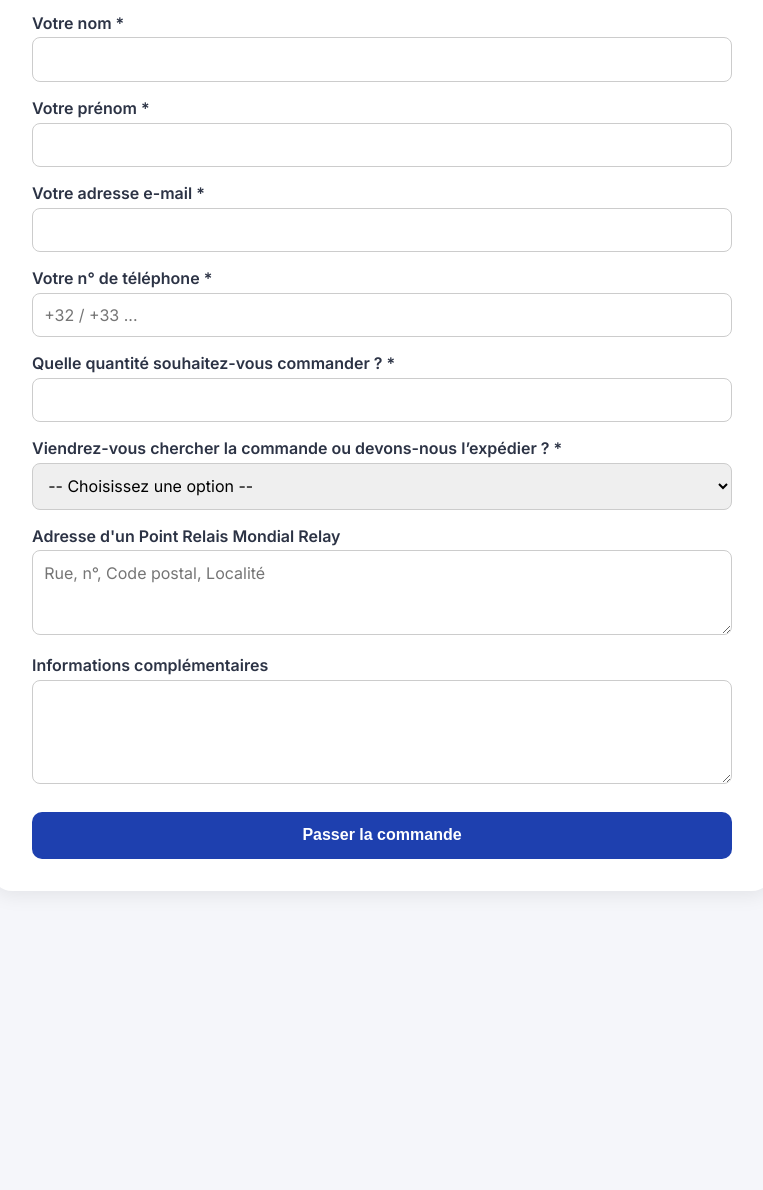
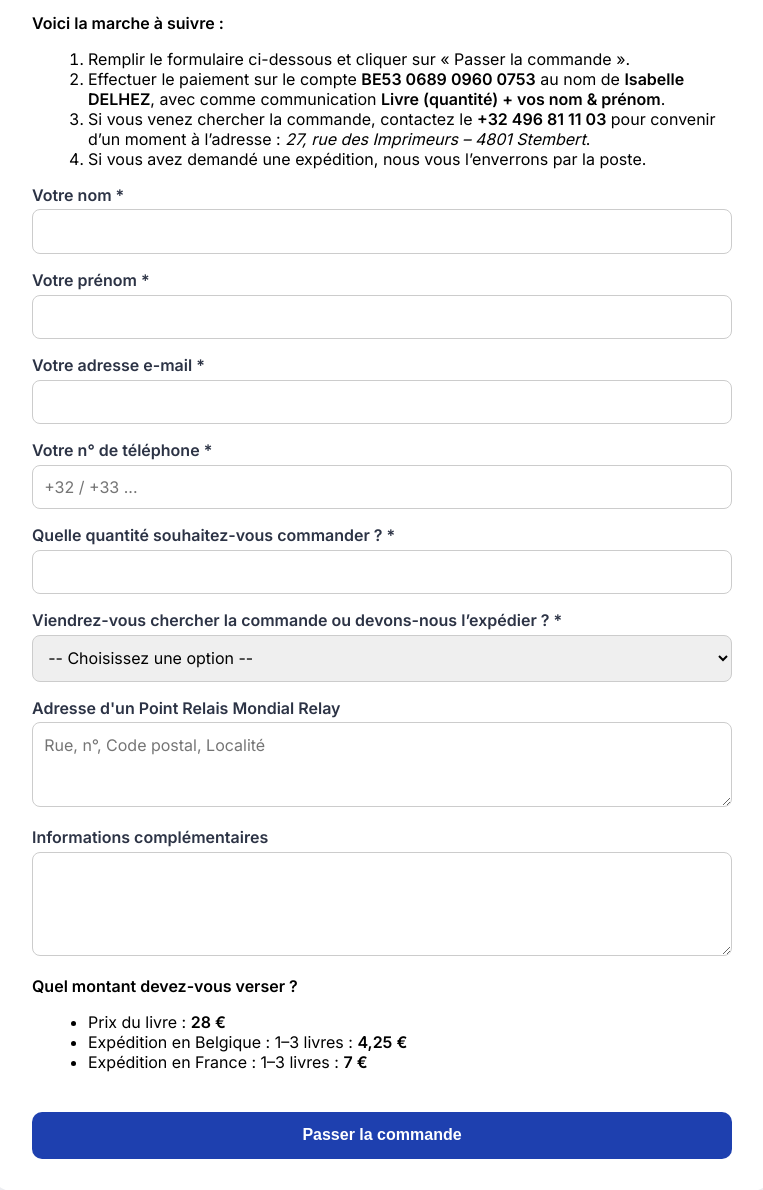
Before and after one commit to DelhezIsa/Mon-livre, a plain HTML site: page index.html in a window 1280 px wide. Shown: the part 490-1680 px from the top of the page, without its empty margins (258-1021 px from the left). Before the commit the page ends 1429 px from the top, so only its background shows below. Drawn offline with Linux system fonts and the light colour scheme.

Commit message:
Add files via upload

```diff
--- a/index.html
+++ b/index.html
@@ -55,17 +55,28 @@
     button:hover { background-color: #1d4ed8; }
     .img-wrapper { text-align: center; margin: 1rem 0; }
     .img-wrapper img { width: 120%; max-width: 400px; border-radius: 10px; }
+    ol { margin-left: 1rem; }
+    ul { margin-left: 1rem; }
   </style>
 </head>
 <body>
 
-  <form id="CommandForm" action="https://script.google.com/macros/s/AKfycbzDVZrL34ks_Wx_Ftp3Xt6Z7EkLBezhAtfV48N3ym9z9pyHdcOQkLLcKwworQH7VPCS/exec" method="POST">
+  <form id="CommandForm" action="https://script.google.com/macros/s/AKfycbz2ROdx57HEN4sLsY_FW2WzCm_X6qJaQhNQWRJm7Jh9OwN0KP-BmujHimFLNHr3bJis/exec" method="POST">
     <h1>Commandez mon livre</h1>
     <h2>(disponible à partir du 12/12/2025)</h2>
 
     <div class="img-wrapper">
       <img src="https://raw.githubusercontent.com/DELHEZISA/Mon-livre/main/4ème.jpg" alt="Couverture du livre">
     </div>
+
+    <!-- Instructions -->
+    <p><strong>Voici la marche à suivre :</strong></p>
+    <ol>
+      <li>Remplir le formulaire ci-dessous et cliquer sur « Passer la commande ».</li>
+      <li>Effectuer le paiement sur le compte <strong>BE53 0689 0960 0753</strong> au nom de <strong>Isabelle DELHEZ</strong>, avec comme communication <strong>Livre (quantité) + vos nom & prénom</strong>.</li>
+      <li>Si vous venez chercher la commande, contactez le <strong>+32 496 81 11 03</strong> pour convenir d’un moment à l’adresse : <em>27, rue des Imprimeurs – 4801 Stembert</em>.</li>
+      <li>Si vous avez demandé une expédition, nous vous l’enverrons par la poste.</li>
+    </ol>
 
     <label for="nom">Votre nom *</label>
     <input type="text" id="nom" name="Nom" required>
@@ -95,6 +106,14 @@
     <label for="infos">Informations complémentaires</label>
     <textarea id="infos" name="Informations complémentaires" rows="4"></textarea>
 
+    <!-- Tarifs -->
+    <p><strong>Quel montant devez-vous verser ?</strong></p>
+    <ul>
+      <li>Prix du livre : <strong>28 €</strong></li>
+      <li>Expédition en Belgique : 1–3 livres : <strong>4,25 €</strong></li>
+      <li>Expédition en France : 1–3 livres : <strong>7 €</strong></li>
+    </ul>
+
     <!-- Champs cachés pour GAS -->
     <input type="hidden" name="feuille" value="Commandes">
     <input type="hidden" name="debug" value="true">
@@ -102,12 +121,13 @@
     <button type="submit" id="submitButton">Passer la commande</button>
   </form>
 
+  <!-- Script fetch pour soumission et redirection -->
   <script>
     const form = document.getElementById('CommandForm');
     const submitButton = document.getElementById('submitButton');
 
     form.addEventListener('submit', function(e) {
-      e.preventDefault(); // Empêche la soumission normale
+      e.preventDefault();
       submitButton.disabled = true;
       submitButton.innerText = "Commande en cours...";
 
```
